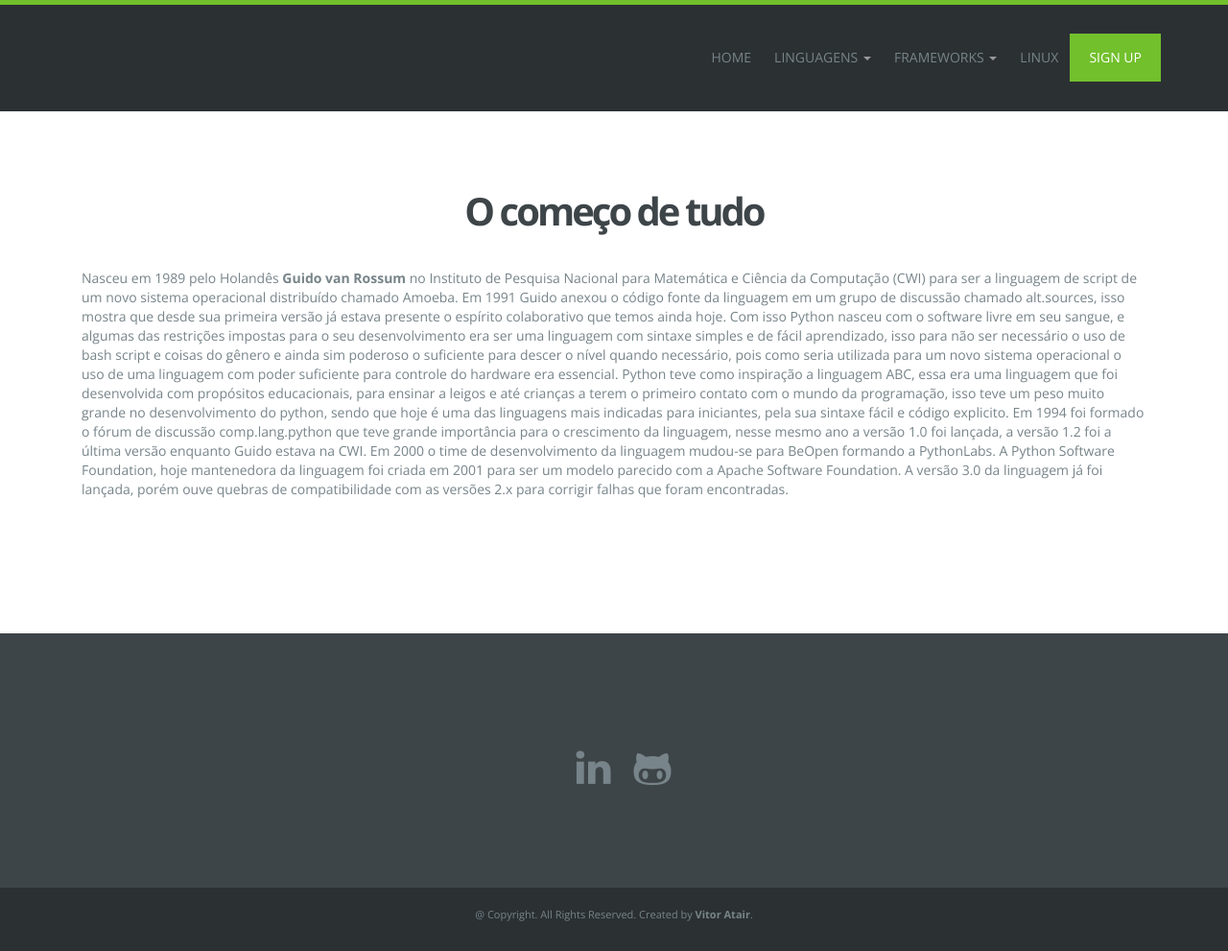
After one commit to vitoratair/vitoratair, a Django app: page /pythonStart/ in a window 1280 px wide. The commit adds this page. Shown: the whole page at 96% size. Run offline with Django 3.2, Linux system fonts and the light colour scheme; some libraries are stand-ins or nearby versions.

Commit message:
added a new subject about "How python was started"

```diff
--- a/howto/handbook/templates/python/index.html
+++ b/howto/handbook/templates/python/index.html
@@ -30,7 +30,7 @@
           </p>
           <br><br>
           <p align="center">
-            <a class="btn-main" href="">Matéria completa</a>
+            <a class="btn-main" href="/pythonStart">Matéria completa</a>
           </p>
         </div>
 
--- /dev/null
+++ b/howto/handbook/templates/python/start.html
@@ -0,0 +1,34 @@
+{% extends 'base.html' %}
+
+{% block content %}
+
+    <section id="content">
+      <div class="container">
+
+        <div class="row margin-30">
+          <div class="col-md-8 col-md-offset-2 text-center">
+            <h1 class="dark-gray">O começo de tudo</h1>
+          </div>
+        </div>
+
+        <div class="row margin-50">
+			<div class="col-md-12">
+	            <div class="col-md-0"></div>
+
+	            <div class="col-md-12">
+		            <p class="gray">
+						Nasceu em 1989 pelo Holandês <b>Guido van Rossum</b> no Instituto de Pesquisa Nacional para Matemática e Ciência da Computação (CWI) para ser a linguagem de script de um novo sistema operacional distribuído chamado Amoeba. Em 1991 Guido anexou o código fonte da linguagem em um grupo de discussão chamado alt.sources, isso mostra que desde sua primeira versão já estava presente o espírito colaborativo que temos ainda hoje. Com isso Python nasceu com o software livre em seu sangue, e algumas das restrições impostas para o seu desenvolvimento era ser uma linguagem com sintaxe simples e de fácil aprendizado, isso para não ser necessário o uso de bash script e coisas do gênero e ainda sim poderoso o suficiente para descer o nível quando necessário, pois como seria utilizada para um novo sistema operacional o uso de uma linguagem com poder suficiente para controle do hardware era essencial.
+
+						Python teve como inspiração a linguagem ABC, essa era uma linguagem que foi desenvolvida com propósitos educacionais, para ensinar a leigos e até crianças a terem o primeiro contato com o mundo da programação, isso teve um peso muito grande no desenvolvimento do python, sendo que hoje é uma das linguagens mais indicadas para iniciantes, pela sua sintaxe fácil e código explicito.
+
+						Em 1994 foi formado o fórum de discussão comp.lang.python que teve grande importância para o crescimento da linguagem, nesse mesmo ano a versão 1.0 foi lançada, a versão 1.2 foi a última versão enquanto Guido estava na CWI. Em 2000 o time de desenvolvimento da linguagem mudou-se para BeOpen formando a PythonLabs. A Python Software Foundation, hoje mantenedora da linguagem foi criada em 2001 para ser um modelo parecido com a Apache Software Foundation. A versão 3.0 da linguagem já foi lançada, porém ouve quebras de compatibilidade com as versões 2.x para corrigir falhas que foram encontradas.
+					</p>
+				</div>
+
+				<div class="col-md-0"></div>
+			</div>
+        </div>
+      </div>
+    </section>
+
+{% endblock content %}
--- a/howto/handbook/views.py
+++ b/howto/handbook/views.py
@@ -8,3 +8,10 @@ def python(request):
     """
 
     return render(request, 'python/index.html')
+
+def pythonStart(request):
+    """
+    	Esse método tem por objetivo exibir o template da página "O começo de tudo" sobre python
+    """
+
+    return render(request, 'python/start.html')
--- a/howto/urls.py
+++ b/howto/urls.py
@@ -4,6 +4,7 @@ from django.contrib import admin
 admin.autodiscover()
 
 urlpatterns = patterns('',
+    url(r'^pythonStart/', 'howto.handbook.views.pythonStart', name='python'),
     url(r'^python/', 'howto.handbook.views.python', name='python'),
     url(r'^$', 'howto.core.views.home', name='home'),
     url(r'^admin/', include(admin.site.urls)),
```
